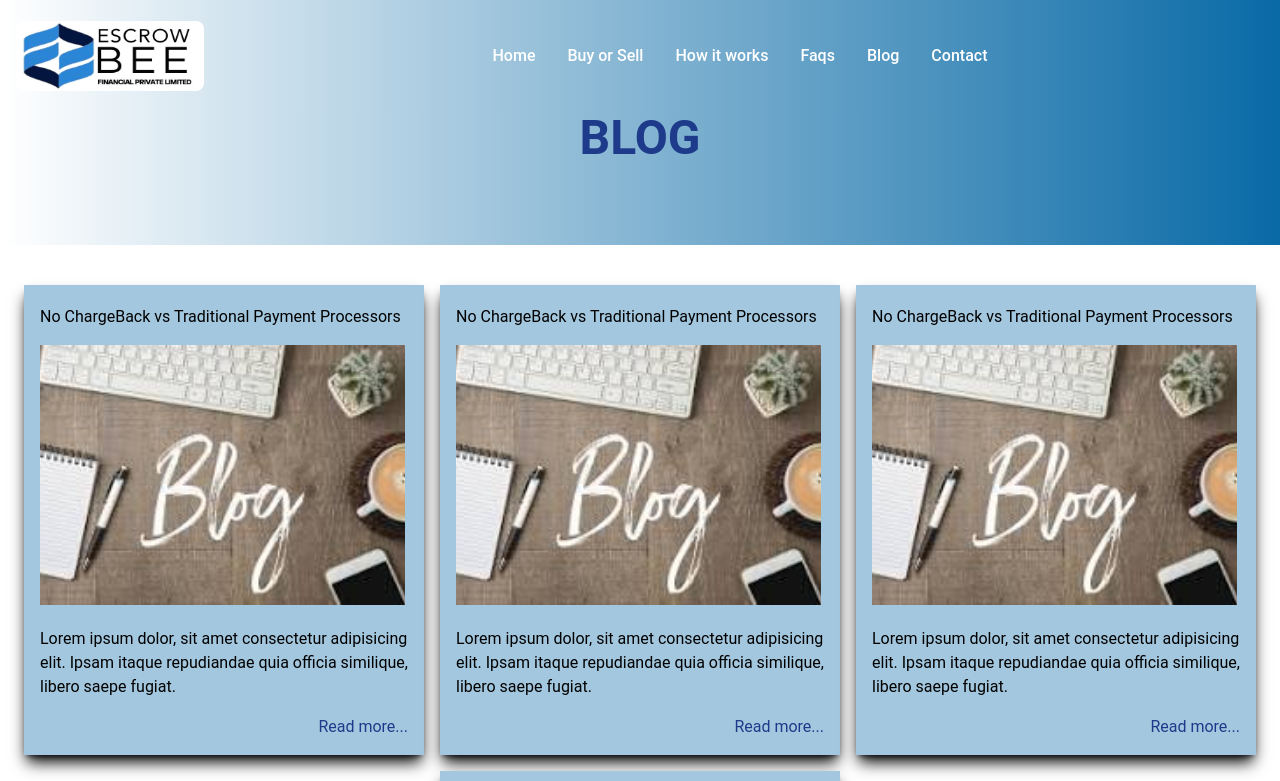
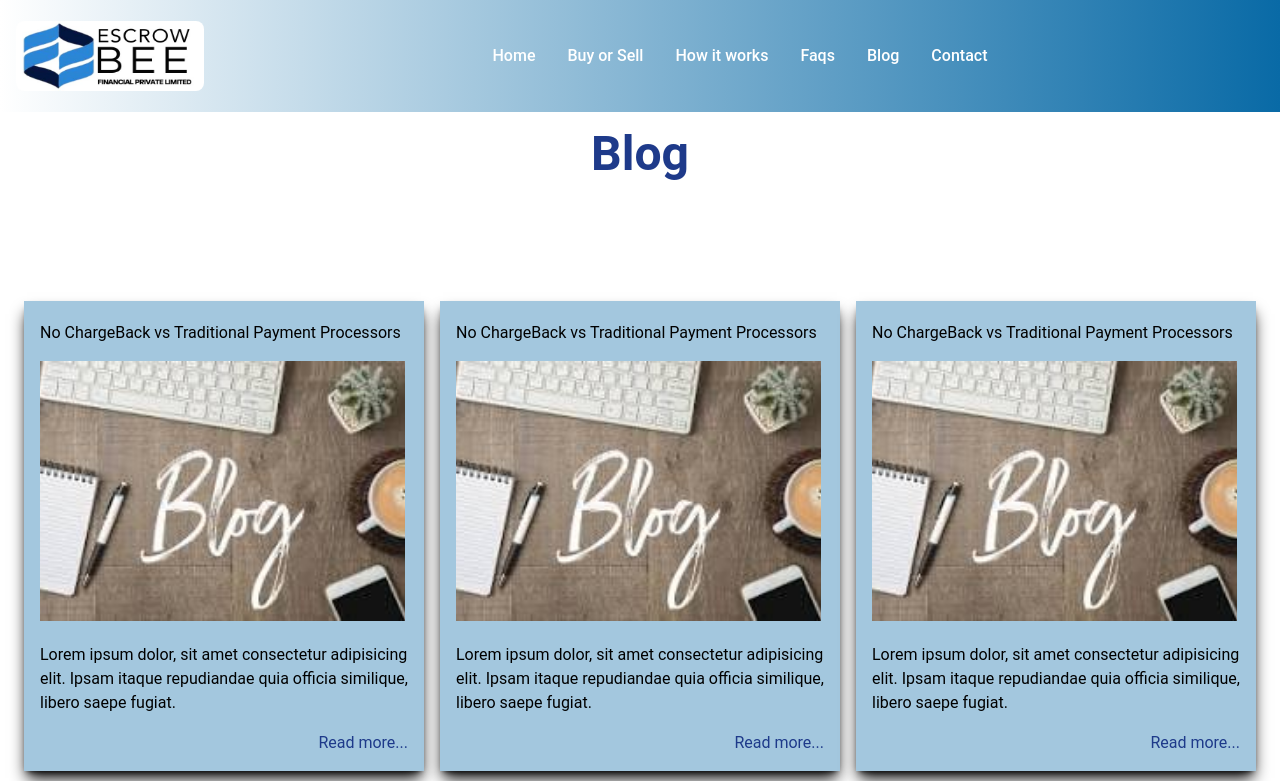
Before and after one commit to amankumar2k15/BharatEscrow, a React (Create React App) app: page /blog in a window 1280 px wide. Shown: the top 781 px of the page. Built offline with nearby package versions, Linux system fonts and the light colour scheme.

Commit message:
changes in contact section

```diff
--- a/src/components/Form.js
+++ b/src/components/Form.js
@@ -12,8 +12,8 @@ const ContactForm = () => {
                         name="Email :-"
                         id="floating_email"
                         className="block py-2.5 px-0 w-full text-sm text-black bg-transparent border-0 border-b-2 border-gray-300 appearance-none  dark:border-gray-600 dark:focus:border-blue-500 focus:outline-none focus:ring-0 focus:border-blue-600 peer"
-                        placeholder=" "
-                        required=""
+                        placeholder=""
+                        required
                     />
                     <label
                         htmlFor="floating_email"
@@ -32,7 +32,7 @@ const ContactForm = () => {
                             id="floating_first_name"
                             className="block py-2.5 px-0 w-full text-sm text-black bg-transparent border-0 border-b-2 border-gray-300 appearance-none  dark:border-gray-600 dark:focus:border-blue-500 focus:outline-none focus:ring-0 focus:border-blue-600 peer"
                             placeholder=" "
-                            required=""
+                            required
                         />
                         <label
                             htmlFor="floating_first_name"
@@ -48,7 +48,7 @@ const ContactForm = () => {
                             id="floating_phone"
                             className="block py-2.5 px-0 w-full text-sm text-black bg-transparent border-0 border-b-2 border-gray-300 appearance-none  dark:border-gray-600 dark:focus:border-blue-500 focus:outline-none focus:ring-0 focus:border-blue-600 peer"
                             placeholder=" "
-                            required=""
+                            required
                         />
                         <label
                             htmlFor="floating_phone"
@@ -67,7 +67,7 @@ const ContactForm = () => {
                             id="Textarea"
                             className="block py-2.5 px-0 w-full text-sm text-black bg-transparent border-0 border-b-2 border-gray-300 appearance-none  dark:border-gray-600 dark:focus:border-blue-500 focus:outline-none focus:ring-0 focus:border-blue-600 peer"
                             placeholder=" "
-                            required=""
+                            required
                         />
                         <label
                             htmlFor="Textarea"
--- a/src/pages/Blog.js
+++ b/src/pages/Blog.js
@@ -6,9 +6,9 @@ const Blog = () => {
   return (
     <>
       <section className='buySell border-y-2 border-white w-full'>
-        <div className=' flex pt-28 pb-[83px] bg-gradient-to-r row from-[#fff] to-[#096aa6]  font-roboto flex-col gap-5 px-2 ' >
+        <div className=' flex mt-32 pb-[83px] font-roboto flex-col gap-5 px-2 ' >
           <div className='font-bold text-3xl sm:text-4xl md:text-5xl mt-8 sm:mt-0 w-full text-center text-blue-900'>
-            BLOG
+            Blog
           </div>
         </div>
         <div className='px-6 w-full py-10'>
--- a/src/pages/Contact.js
+++ b/src/pages/Contact.js
@@ -8,11 +8,10 @@ const Contact = () => {
         <>
             <section >
 
-
                 <div className=' mb-10 mx-auto py-5 flex  flex-col justify-center items-center mt-40'>
 
-                    <h1 className='mt-10  text-blue-900 sm:mt-0 hoverEffect text-3xl sm:text-4xl md:text-5xl w-96 mb-10 text-center font-bold'>
-                       Contact Us
+                    <h1 className='mt-10  text-blue-900 sm:mt-0 hoverEffect text-3xl sm:text-4xl md:text-5xl mb-10 text-center font-bold'>
+                        Contact Us
                     </h1>
 
                     <div className='py-5 flex flex-col sm:flex-row justify-center gap-24 w-full sm:flex-wrap items-center'>
```
